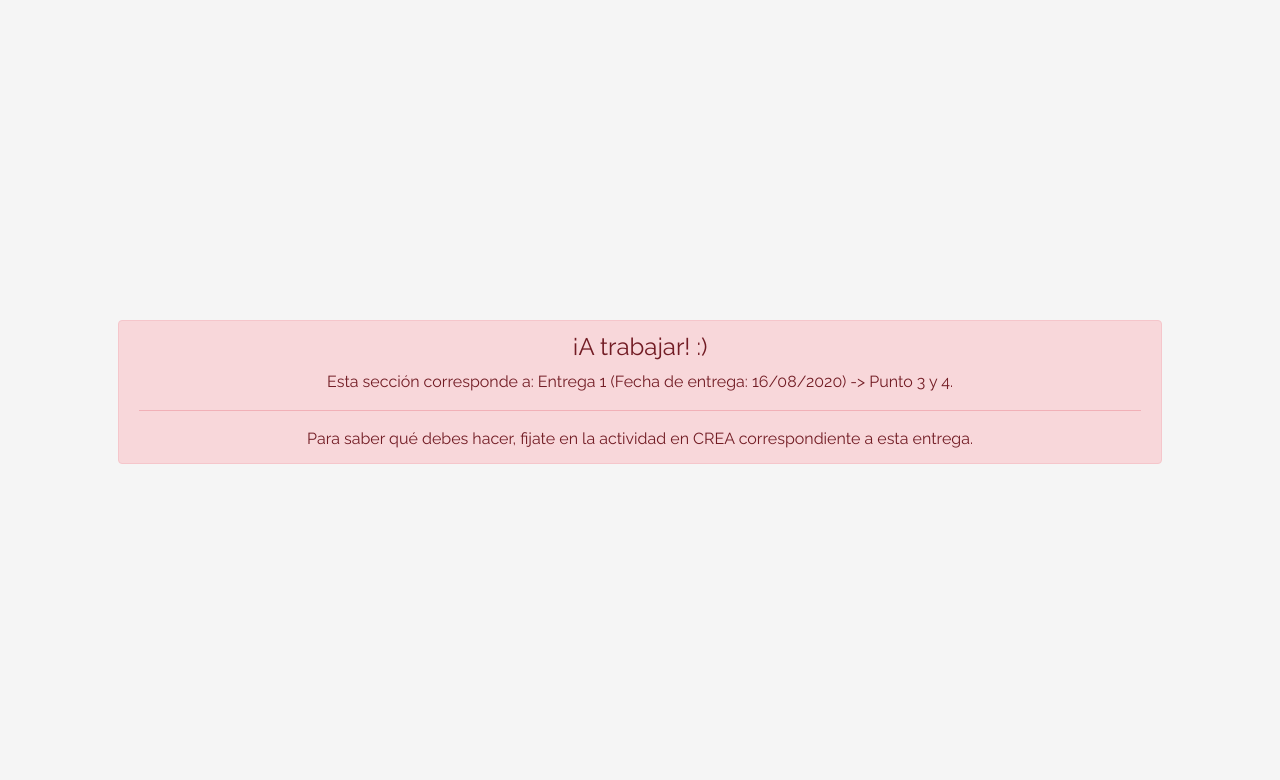
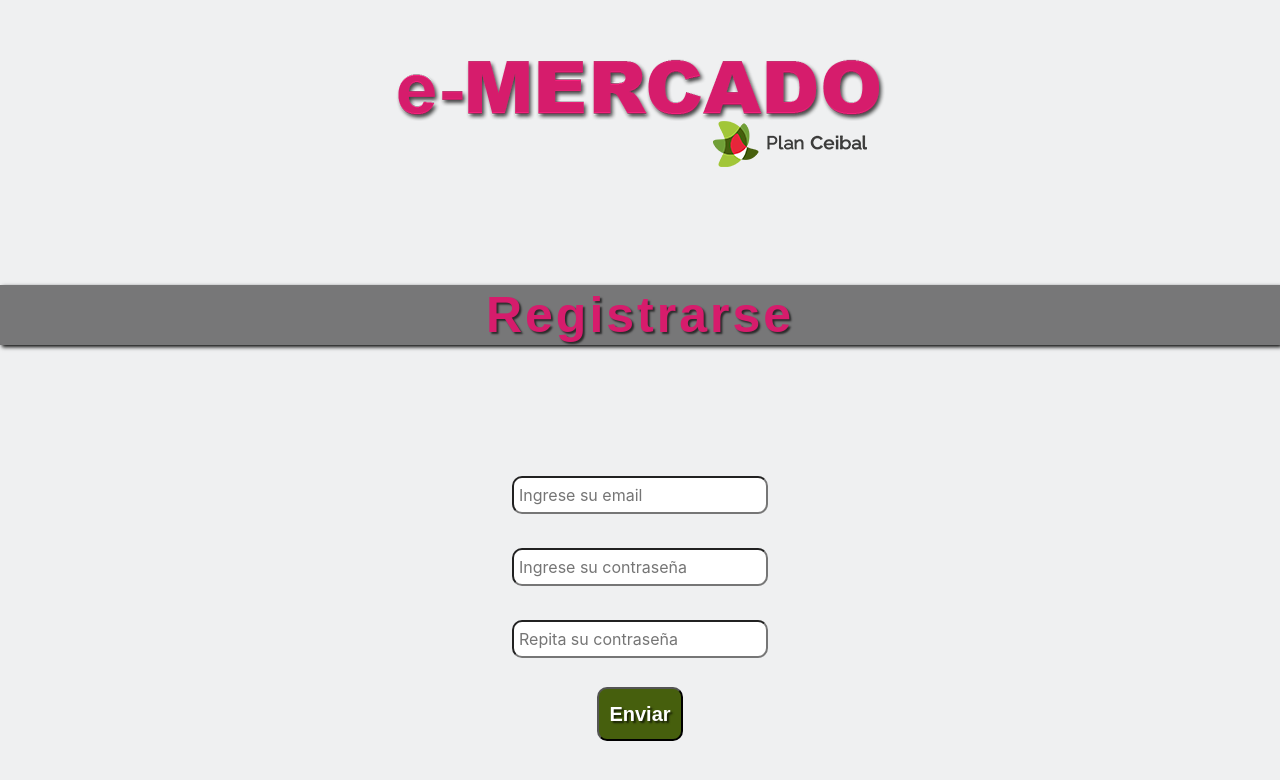
Before and after one commit to Joel-DW/e-Mercado-, a plain HTML site: page login.html in a window 1280 px wide. Drawn offline with Linux system fonts and the light colour scheme.

Commit message:
Creada la página de Registro, también se agrego un nuevo logo a esta página llamado milogo.png

```diff
--- a/login.html
+++ b/login.html
@@ -20,32 +20,85 @@
 
     body {
       display: -ms-flexbox;
+      padding: 0;
+      margin: 0;
       display: flex;
+      flex-direction: row;
+      flex-wrap: wrap;
       -ms-flex-align: center;
       align-items: center;
-      padding-top: 40px;
-      padding-bottom: 40px;
-      background-color: #f5f5f5;
+      background-color: #eff0f1;
     }
 
-    .signin {
+    #contenedorlogo {
       width: 100%;
-      max-width: 330px;
-      padding: 15px;
-      margin: auto;
     }
+
+    #imglog {
+      width: auto;
+
+    }
+
+    #titulo {
+      text-align: center;
+      width: 100%;
+    }
+
+    h1 {
+      color: #d61c6c;
+      background-color: rgba(0, 0, 0, 0.5);
+      font-family: Arial, Helvetica, sans-serif;
+      font-weight: bold;
+      font-size: 50px;
+      letter-spacing: 3px;
+      text-shadow: 2px 2px 2px #000000a6;
+      box-shadow: 2px 2px 4px black;
+    }
+
+    form {
+      width: 100%;
+    }
+
+    #correo, #contraseña, #repcontraseña {
+      width: 20%;
+      min-width: 200px;
+      margin: 5px;
+      padding: 5px;
+      border-radius: 10px;
+
+    }
+
+    #boton {
+      font-family: Arial, Helvetica, sans-serif;
+      font-size: 20px;
+      font-weight: bold;
+      text-shadow: 2px 2px 2px #000000a6;
+      padding: 10px;
+      color: #ffff;
+      background-color: #465f0d;
+      border-radius: 10px;
+    }
+
+
   </style>
 </head>
 
 <body class="text-center">
-  <div class="container p-5">
-    <div class="alert alert-danger" role="alert" style="position: relative; width:auto; top: 0;">
-      <h4 class="alert-heading">¡A trabajar! :)</h4>
-      <p>Esta sección corresponde a: Entrega 1 (Fecha de entrega: 16/08/2020) -> Punto 3 y 4.</p>
-      <hr>
-      <p class="mb-0">Para saber qué debes hacer, fijate en la actividad en CREA correspondiente a esta entrega.</p>
-    </div>
+  <div id="contenedorlogo">
+    <img src="img/milogo.png" id="imglog">
   </div>
+
+  <h1 id="titulo">Registrarse</h1>
+  <form id="formulario" action="#" method="GET">
+    <input type="email" id="correo" name="email" required placeholder="Ingrese su email"><br><br>
+
+    <input type="password" id="contraseña" name="password" required maxlength="12" minlength="6" placeholder="Ingrese su contraseña"><br><br>
+
+    <input type="password" id="repcontraseña" name="reppass" placeholder="Repita su contraseña"><br><br>
+
+    <input type="submit" value="Enviar" id="boton">
+  </form>
+
 
   <script src="js/init.js"></script>
   <script src="js/login.js"></script>
```
Also changed, not shown: img/milogo.png (added).
